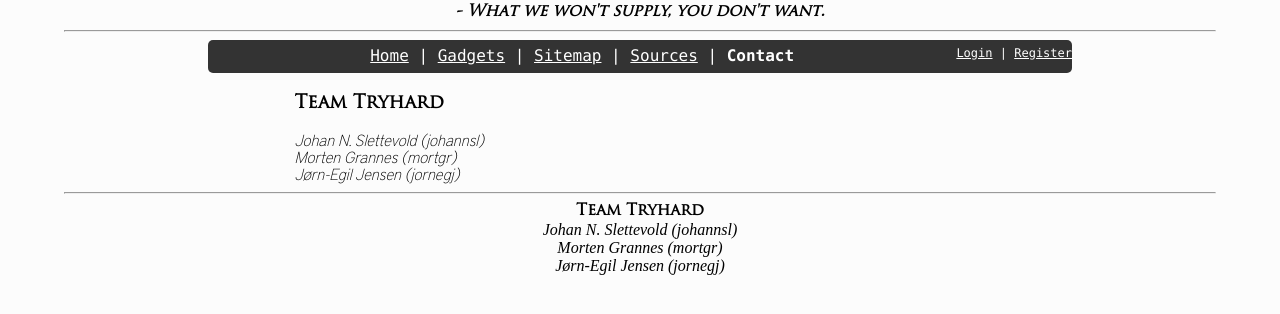
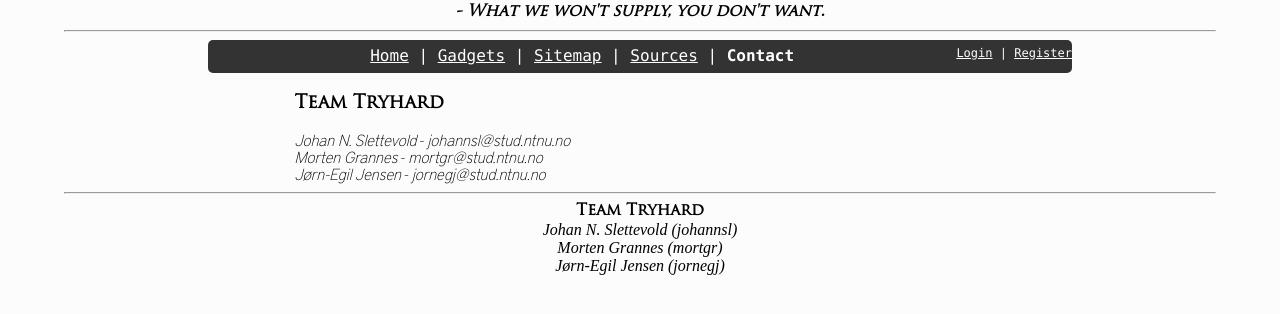
Before and after one commit to johannsl/tryhardgadgets, a plain HTML site: page contact.html in a window 1280 px wide. Shown: the part 108-422 px from the top of the page. Drawn offline with Linux system fonts and the light colour scheme.

Commit message:
bare fiksa @stud.ntnu.no for teh looks

```diff
--- a/contact.html
+++ b/contact.html
@@ -24,9 +24,9 @@
     <section id="content">
         <h3>Team Tryhard</h3>
         <i>
-            Johan N. Slettevold (johannsl)<br>
-            Morten Grannes (mortgr)<br>
-            Jørn-Egil Jensen (jornegj)
+            Johan N. Slettevold - johannsl@stud.ntnu.no<br>
+            Morten Grannes - mortgr@stud.ntnu.no<br>
+            Jørn-Egil Jensen - jornegj@stud.ntnu.no
         </i>
 
     </section>
```
